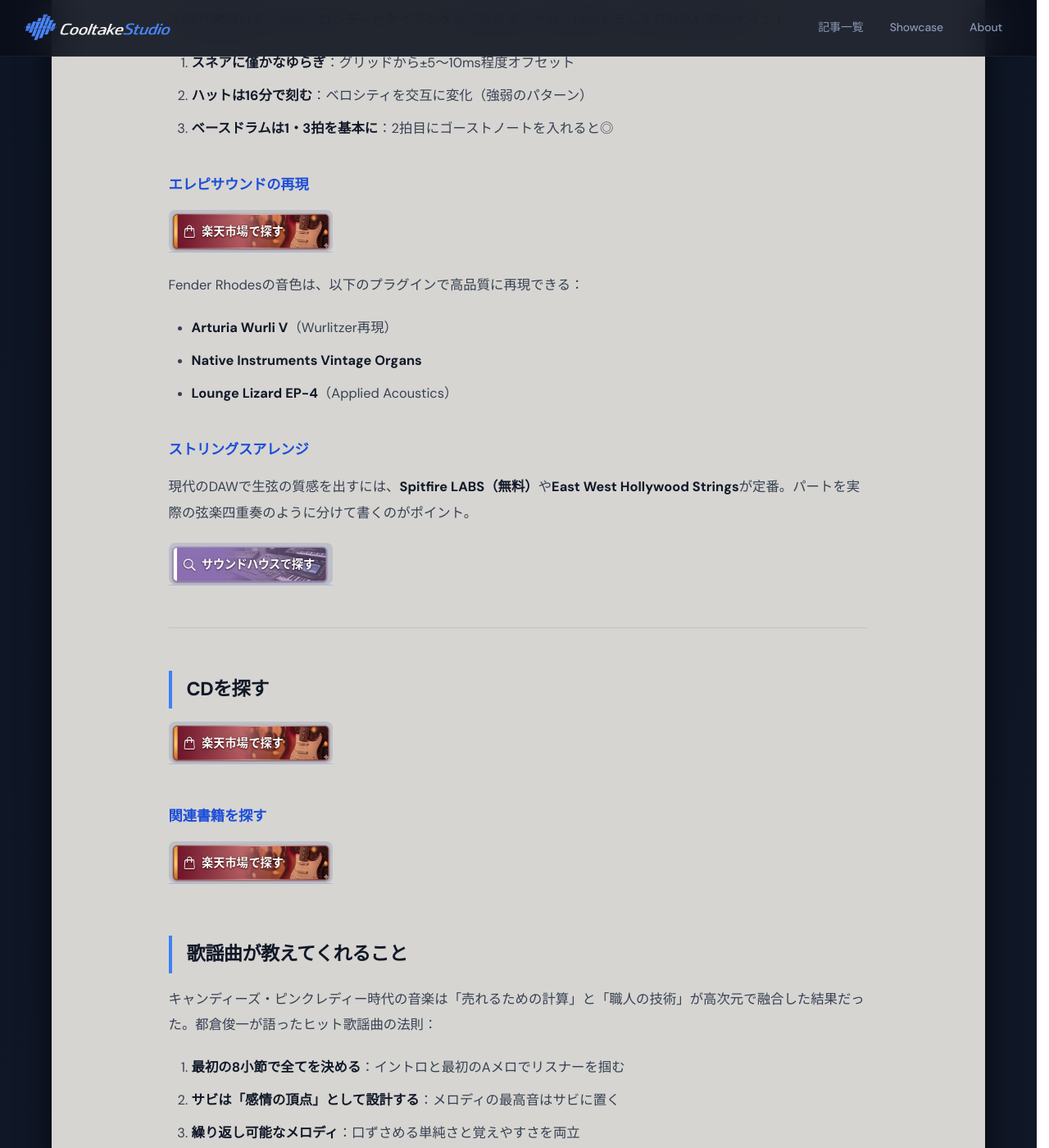
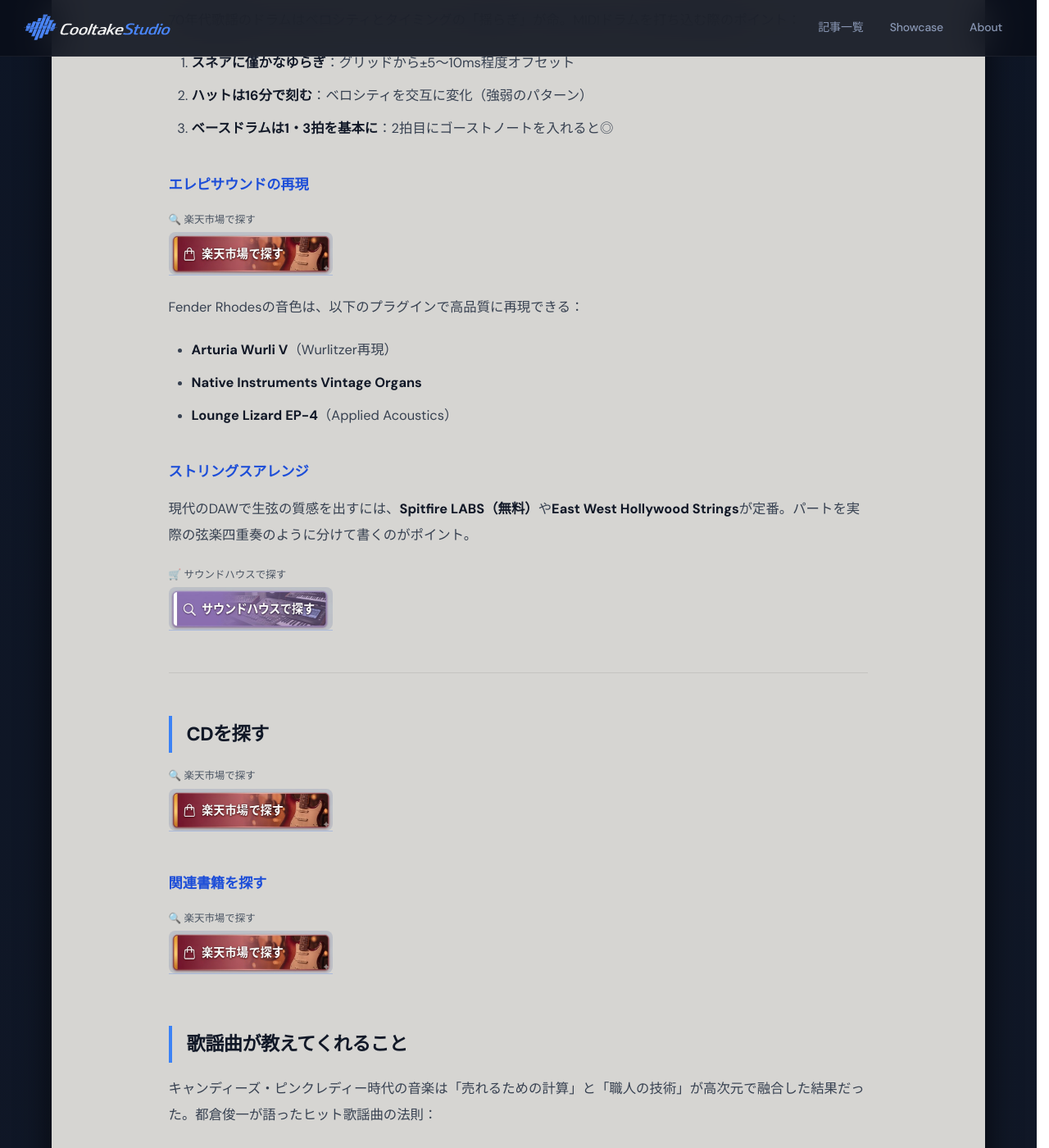
Before and after one commit to cooltake/cooltake-staging, a Jekyll site: the page built from _posts/2026-05-30-japan-music-03-idol-candies-era.md, in a window 1280 px wide and 1400 px high, scrolled down 3973 px. Shown: the whole window at 82% size. Built offline with Jekyll 4.4.1, drawn with Linux system fonts in a browser that asks for light colours; some web fonts are replaced.

Commit message:
fix: add button labels (2026-05-30-japan-music-03-idol)

```diff
--- a/_posts/2026-05-30-japan-music-03-idol-candies-era.md
+++ b/_posts/2026-05-30-japan-music-03-idol-candies-era.md
@@ -108,7 +108,8 @@
 
 ### エレピサウンドの再現
 
-<div style="margin:.8rem 0;"><a href="https://hb.afl.rakuten.co.jp/ichiba/0b15ddc7.28c5c9ed.0b15ddc8.5d23dd4d/?pc=https%3A%2F%2Fsearch.rakuten.co.jp%2Fsearch%2Fmall%2FMIDI%E3%82%AD%E3%83%BC%E3%83%9C%E3%83%BC%E3%83%89%2F" rel="nofollow" referrerpolicy="no-referrer-when-downgrade" style="display:inline-block;text-decoration:none;"><img src="/assets/images/btn-rakuten.jpg" alt="楽天市場で探す" width="200" style="height:auto;border-radius:8px;display:block;"></a></div>
+<div style="margin:.8rem 0;"><span style="display:block;font-size:.78rem;color:#4b5563;margin-bottom:3px;margin-top:6px;">🔍 楽天市場で探す</span>
+<a href="https://hb.afl.rakuten.co.jp/ichiba/0b15ddc7.28c5c9ed.0b15ddc8.5d23dd4d/?pc=https%3A%2F%2Fsearch.rakuten.co.jp%2Fsearch%2Fmall%2FMIDI%E3%82%AD%E3%83%BC%E3%83%9C%E3%83%BC%E3%83%89%2F" rel="nofollow" referrerpolicy="no-referrer-when-downgrade" style="display:inline-block;text-decoration:none;"><img src="/assets/images/btn-rakuten.jpg" alt="楽天市場で探す" width="200" style="height:auto;border-radius:8px;display:block;"></a></div>
 
 Fender Rhodesの音色は、以下のプラグインで高品質に再現できる：
 - **Arturia Wurli V**（Wurlitzer再現）
@@ -119,17 +120,20 @@
 
 現代のDAWで生弦の質感を出すには、**Spitfire LABS（無料）**や**East West Hollywood Strings**が定番。パートを実際の弦楽四重奏のように分けて書くのがポイント。
 
-<div style="margin:.8rem 0;"><a href="https://h.accesstrade.net/sp/cc?rk=01001xqc00os63&url=https%3A%2F%2Fwww.soundhouse.co.jp%2Fsearch%2Findex%3Fs_category_cd%3D310" rel="nofollow" referrerpolicy="no-referrer-when-downgrade" style="display:inline-block;text-decoration:none;"><img src="/assets/images/btn-soundhouse.jpg" alt="サウンドハウスで探す" width="200" style="height:auto;border-radius:8px;display:block;"></a></div>
+<div style="margin:.8rem 0;"><span style="display:block;font-size:.78rem;color:#4b5563;margin-bottom:3px;margin-top:6px;">🛒 サウンドハウスで探す</span>
+<a href="https://h.accesstrade.net/sp/cc?rk=01001xqc00os63&url=https%3A%2F%2Fwww.soundhouse.co.jp%2Fsearch%2Findex%3Fs_category_cd%3D310" rel="nofollow" referrerpolicy="no-referrer-when-downgrade" style="display:inline-block;text-decoration:none;"><img src="/assets/images/btn-soundhouse.jpg" alt="サウンドハウスで探す" width="200" style="height:auto;border-radius:8px;display:block;"></a></div>
 
 ---
 
 ## CDを探す
 
-<div style="margin:.8rem 0;"><a href="https://hb.afl.rakuten.co.jp/ichiba/0b15ddc7.28c5c9ed.0b15ddc8.5d23dd4d/?pc=https%3A%2F%2Fsearch.rakuten.co.jp%2Fsearch%2Fmall%2F%E3%82%AD%E3%83%A3%E3%83%B3%E3%83%87%E3%82%A3%E3%83%BC%E3%82%BA%20%E3%83%94%E3%83%B3%E3%82%AF%E3%83%AC%E3%83%87%E3%82%A3%E3%83%BC%20CD%2F" rel="nofollow" referrerpolicy="no-referrer-when-downgrade" style="display:inline-block;text-decoration:none;"><img src="/assets/images/btn-rakuten.jpg" alt="楽天市場で探す" width="200" style="height:auto;border-radius:8px;display:block;"></a></div>
+<div style="margin:.8rem 0;"><span style="display:block;font-size:.78rem;color:#4b5563;margin-bottom:3px;margin-top:6px;">🔍 楽天市場で探す</span>
+<a href="https://hb.afl.rakuten.co.jp/ichiba/0b15ddc7.28c5c9ed.0b15ddc8.5d23dd4d/?pc=https%3A%2F%2Fsearch.rakuten.co.jp%2Fsearch%2Fmall%2F%E3%82%AD%E3%83%A3%E3%83%B3%E3%83%87%E3%82%A3%E3%83%BC%E3%82%BA%20%E3%83%94%E3%83%B3%E3%82%AF%E3%83%AC%E3%83%87%E3%82%A3%E3%83%BC%20CD%2F" rel="nofollow" referrerpolicy="no-referrer-when-downgrade" style="display:inline-block;text-decoration:none;"><img src="/assets/images/btn-rakuten.jpg" alt="楽天市場で探す" width="200" style="height:auto;border-radius:8px;display:block;"></a></div>
 
 ### 関連書籍を探す
 
-<div style="margin:.8rem 0;"><a href="https://hb.afl.rakuten.co.jp/ichiba/0b15ddc7.28c5c9ed.0b15ddc8.5d23dd4d/?pc=https%3A%2F%2Fsearch.rakuten.co.jp%2Fsearch%2Fmall%2F%E6%AD%8C%E8%AC%A1%E6%9B%B2%20%E9%9F%B3%E6%A5%BD%E5%88%B6%E4%BD%9C%20%E6%9C%AC%2F" rel="nofollow" referrerpolicy="no-referrer-when-downgrade" style="display:inline-block;text-decoration:none;"><img src="/assets/images/btn-rakuten.jpg" alt="楽天市場で探す" width="200" style="height:auto;border-radius:8px;display:block;"></a></div>
+<div style="margin:.8rem 0;"><span style="display:block;font-size:.78rem;color:#4b5563;margin-bottom:3px;margin-top:6px;">🔍 楽天市場で探す</span>
+<a href="https://hb.afl.rakuten.co.jp/ichiba/0b15ddc7.28c5c9ed.0b15ddc8.5d23dd4d/?pc=https%3A%2F%2Fsearch.rakuten.co.jp%2Fsearch%2Fmall%2F%E6%AD%8C%E8%AC%A1%E6%9B%B2%20%E9%9F%B3%E6%A5%BD%E5%88%B6%E4%BD%9C%20%E6%9C%AC%2F" rel="nofollow" referrerpolicy="no-referrer-when-downgrade" style="display:inline-block;text-decoration:none;"><img src="/assets/images/btn-rakuten.jpg" alt="楽天市場で探す" width="200" style="height:auto;border-radius:8px;display:block;"></a></div>
 
 ## 歌謡曲が教えてくれること
 
```
